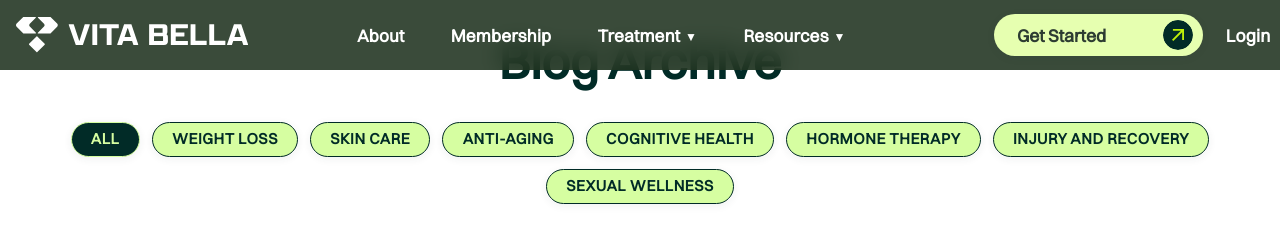
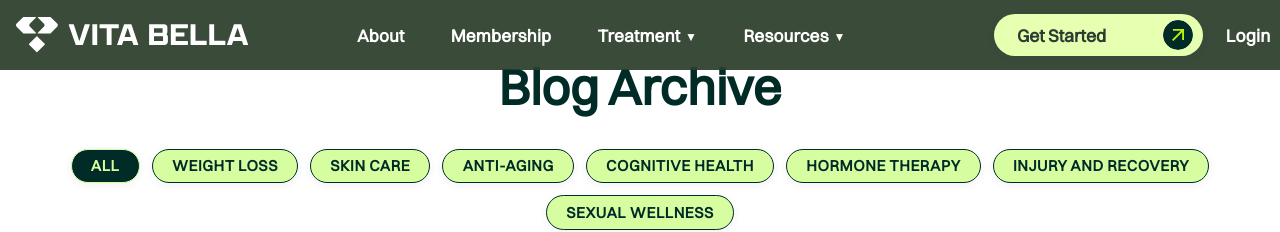
Before and after one commit to aribradshaw/VitaBella, a Next.js app in the folder vitabella/: page /blog in a window 1280 px wide. Shown: the top 232 px of the page. Built offline with nearby package versions, Linux system fonts and the light colour scheme.

Commit message:
blog archive padding top

```diff
--- a/vitabella/src/app/blog/BlogClient.tsx
+++ b/vitabella/src/app/blog/BlogClient.tsx
@@ -25,7 +25,7 @@ export default function BlogArchiveClient({ posts, allCategories }: { posts: Blo
 
   return (
     <main className="container py-12">
-      <h1 className="h2-alt mb-8" style={{ textAlign: 'center' }}>Blog Archive</h1>
+      <h1 className="h2-alt mb-8 archivetitle" style={{ textAlign: 'center' }}>Blog Archive</h1>
       <div className="blog-category-list" style={{ justifyContent: 'center', marginBottom: '2.5rem' }}>
         <button
           type="button"
--- a/vitabella/src/app/blog/blog.css
+++ b/vitabella/src/app/blog/blog.css
@@ -44,6 +44,10 @@
   display: inline-block;
 }
 
+.archivetitle {
+  margin-top: var(--space-4x);
+}
+
 @media (max-width: 600px) {
   .blog-card-category {
     font-size: 0.87rem !important;
```
